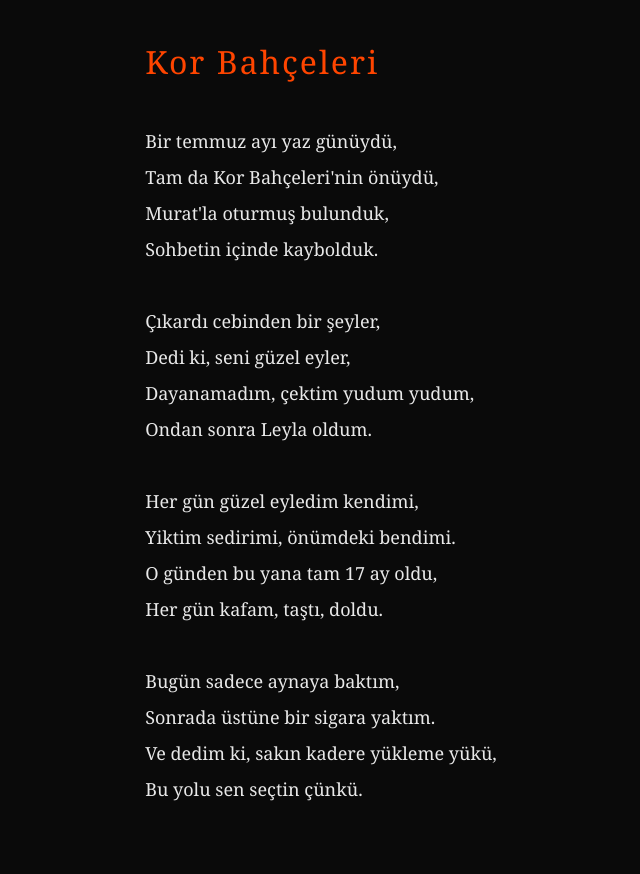
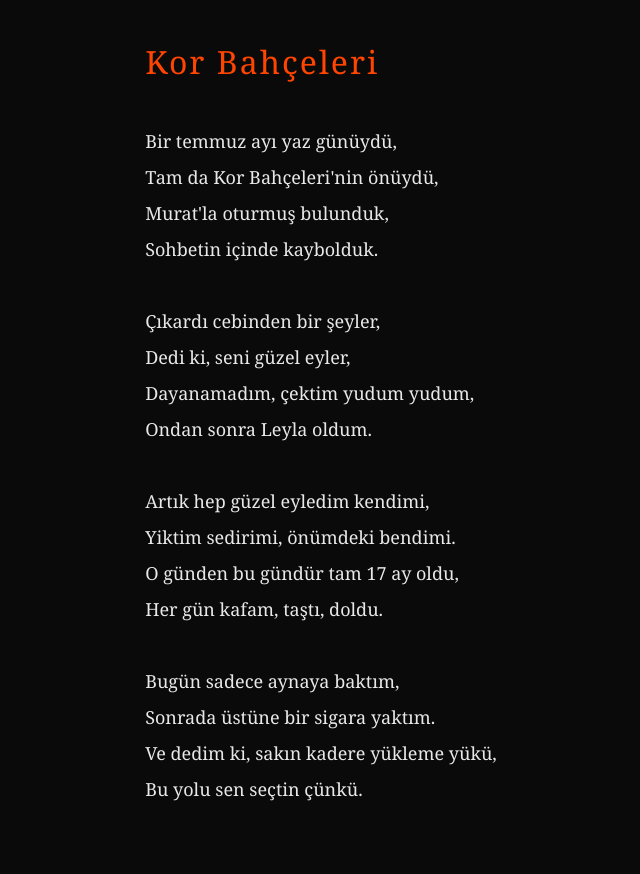
Before and after one commit to acaralcan/acaralcan.github.io, a plain HTML site: page index.html in a window 1280 px wide. Shown: the top 874 px of the page, without its empty margins (319-959 px from the left). Drawn offline with Linux system fonts and the light colour scheme.

Commit message:
Update lyrics in index.html for clarity

```diff
--- a/index.html
+++ b/index.html
@@ -62,9 +62,9 @@ Dedi ki, seni güzel eyler,
 Dayanamadım, çektim yudum yudum,
 Ondan sonra Leyla oldum.
 
-Her gün güzel eyledim kendimi,
+Artık hep güzel eyledim kendimi,
 Yiktim sedirimi, önümdeki bendimi.
-O günden bu yana tam 17 ay oldu,
+O günden bu gündür tam 17 ay oldu,
 Her gün kafam, taştı, doldu.
 
 Bugün sadece aynaya baktım,
```
